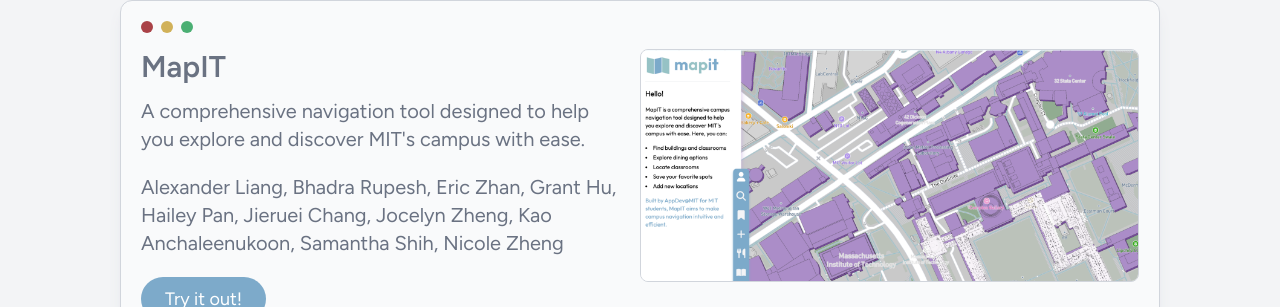
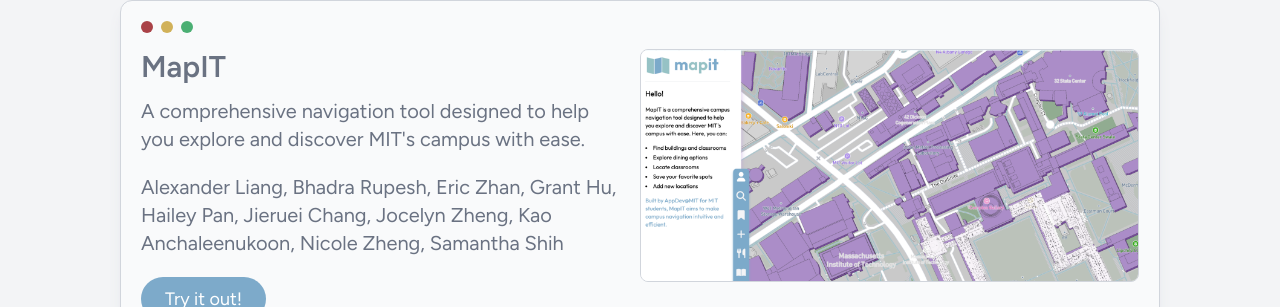
Before and after one commit to appdev-at-mit/appdev-site, a Next.js app: page /products in a window 1280 px wide. Shown: the part 731-1038 px from the top of the page. Built offline with nearby package versions, Linux system fonts and the light colour scheme.

Commit message:
project update

```diff
--- a/src/app/products/projectdetails.ts
+++ b/src/app/products/projectdetails.ts
@@ -5,7 +5,7 @@
       "A comprehensive navigation tool designed to help you explore and discover MIT's campus with ease.",
     link: "https://mitmapit.org",
     imageUrl: "/mapit.png",
-    team: "Alexander Liang, Bhadra Rupesh, Eric Zhan, Grant Hu, Hailey Pan, Jieruei Chang, Jocelyn Zheng, Kao Anchaleenukoon, Samantha Shih, Nicole Zheng",
+    team: "Alexander Liang, Bhadra Rupesh, Eric Zhan, Grant Hu, Hailey Pan, Jieruei Chang, Jocelyn Zheng, Kao Anchaleenukoon, Nicole Zheng, Samantha Shih",
   },
   {
     title: "MIT Clubs",
```
